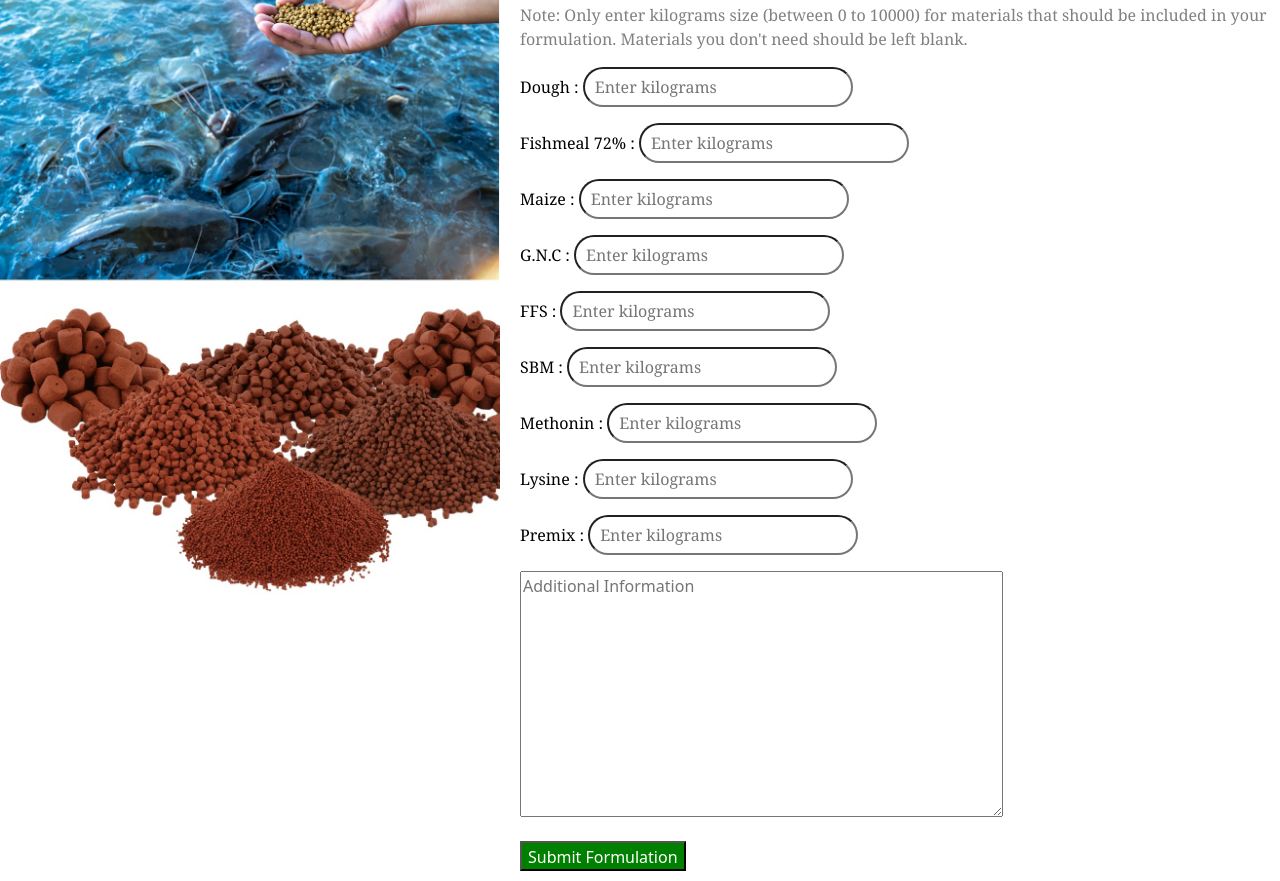
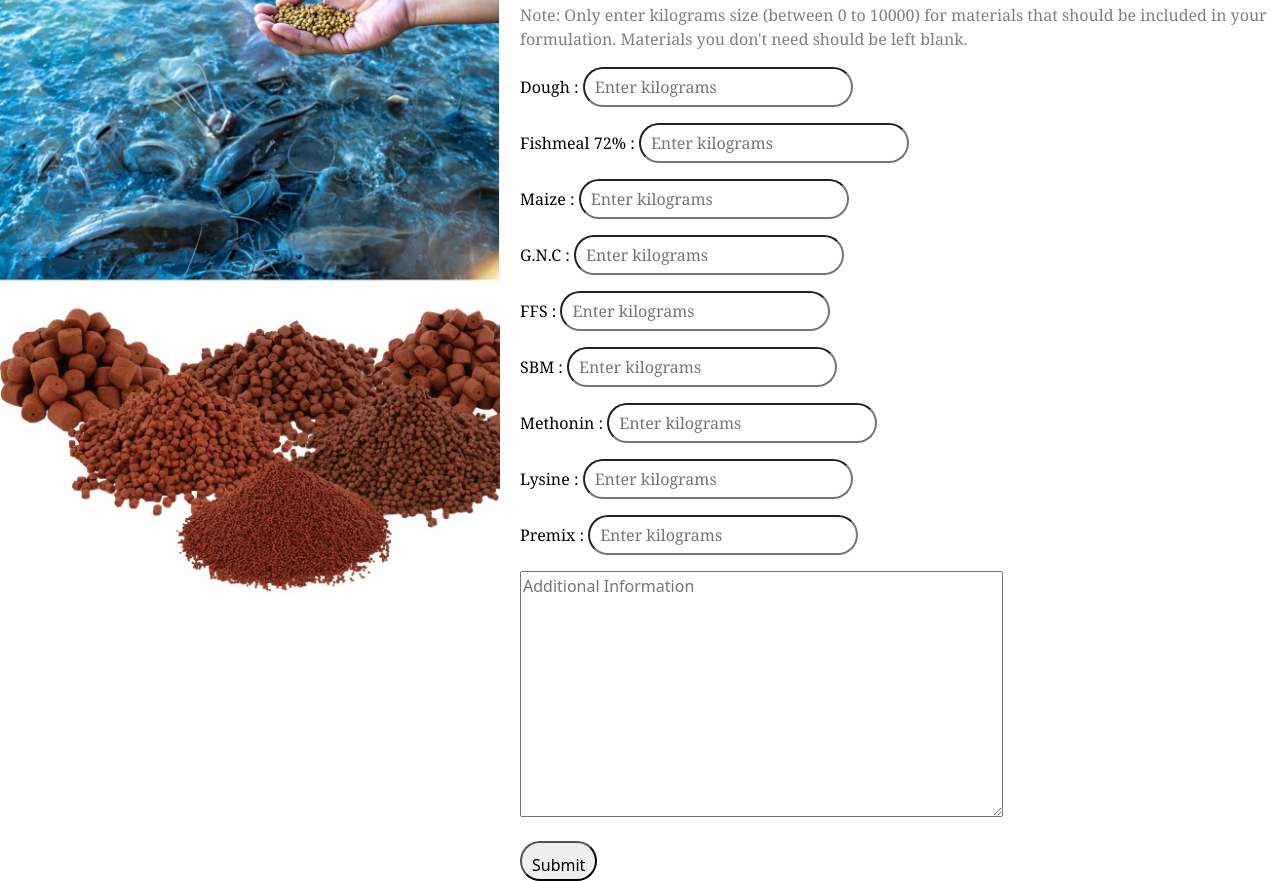
Before and after one commit to mboyakanni/mboyakanni.github.io, a plain HTML site: page Feed/Feed.html in a window 1280 px wide. Shown: the part 83-964 px from the top of the page. Drawn offline with Linux system fonts and the light colour scheme.

Commit message:
Update Feed.html

```diff
--- a/Feed/Feed.html
+++ b/Feed/Feed.html
@@ -43,7 +43,7 @@
         <p id="p">Lysine : <input type="number" placeholder="Enter kilograms"></p>
         <p id="p">Premix : <input type="number" placeholder="Enter kilograms"></p>
         <textarea name="" id="" cols="50" rows="10" placeholder="Additional Information"></textarea><br><br>
-        <a href="#"><button>Submit Formulation</button></a>
+        <a href="#"><input type="submit" value="Submit"></a>
       </div>
     </div>
     <script src="./Feed.js"></script>
```
